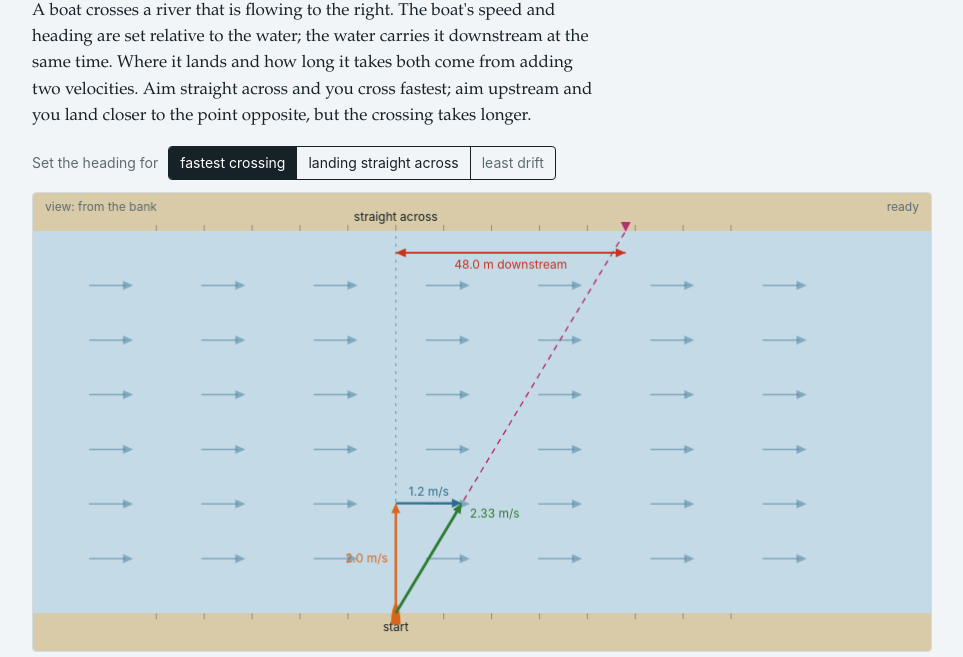
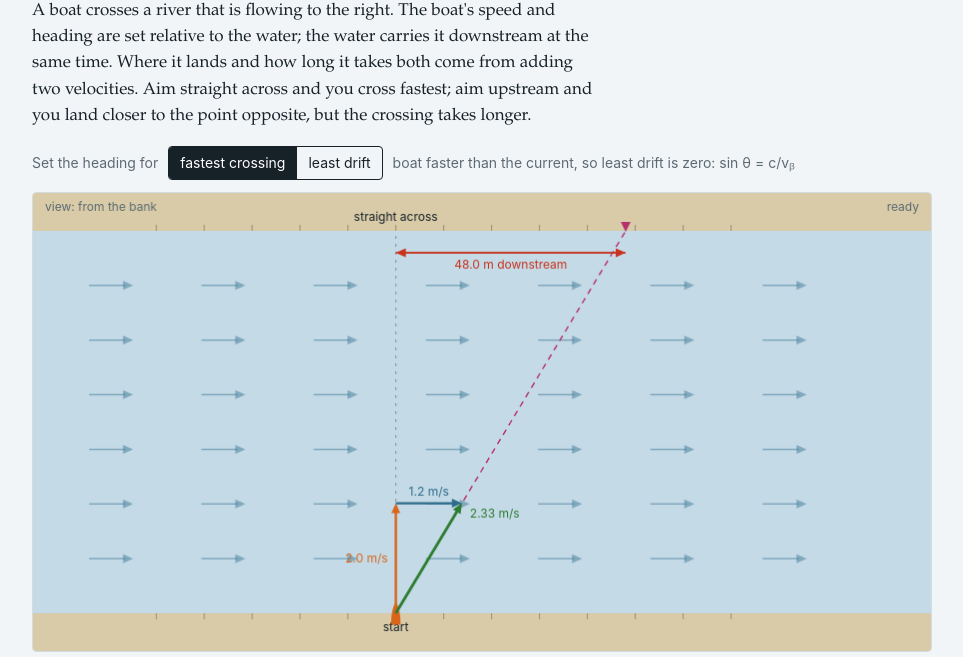
Before and after one commit to widener-physics/opensims, a plain HTML site: page sims/river-crossing.html in a window 1280 px wide. Shown: the part 119-776 px from the top of the page, without its empty margins (158-1121 px from the left). Drawn offline with Linux system fonts and the light colour scheme.

Commit message:
updated least drift setting

```diff
--- a/sims/river-crossing.html
+++ b/sims/river-crossing.html
@@ -93,8 +93,7 @@
   <div class="presets"><span>Set the heading for</span>
     <div class="seg" role="group" aria-label="Presets">
       <button id="p_fast" title="Aim straight across">fastest crossing</button>
-      <button id="p_zero" title="Aim upstream so the drift is zero">landing straight across</button>
-      <button id="p_min" title="When the current is faster than the boat, the heading that drifts least">least drift</button>
+      <button id="p_min" title="Aim upstream by the angle that drifts least: zero drift if the boat can beat the current">least drift</button>
     </div>
     <span id="p_note"></span>
   </div>
@@ -134,10 +133,10 @@
   </div>
 
   <div class="notes">
-    <p><b>What to try.</b> With the boat faster than the current, press "landing straight across" and check the heading against sin <i>&theta;</i> = <i>c</i>/<i>v</i><sub>b</sub>;
-      then compare its crossing time with the fastest crossing. Set the current faster than the boat: the "straight across" preset grays out because no heading
-      can get there, and "least drift" finds the best you can do, sin <i>&theta;</i> = <i>v</i><sub>b</sub>/<i>c</i>. Tick "view from the water": the boat's path becomes a straight
-      line along its heading, and it is the banks that move.</p>
+    <p><b>What to try.</b> With the boat faster than the current, press "least drift": it lands straight across, at the heading sin <i>&theta;</i> = <i>c</i>/<i>v</i><sub>b</sub>;
+      compare its crossing time with the fastest crossing. Now raise the current above the boat's speed. No heading can land straight across any more, and
+      "least drift" switches to the best you can do, sin <i>&theta;</i> = <i>v</i><sub>b</sub>/<i>c</i>; the note beside the buttons tells you which case you are in. Tick "view from the
+      water": the boat's path becomes a straight line along its heading, and it is the banks that move.</p>
     <p>Units: meters and seconds. The current is uniform across the river unless "fastest mid-river" is ticked, which uses a parabolic profile that is zero
       at the banks and <i>c</i> at the center (mean &frac23;<i>c</i>); in that case the path curves and the water-frame view is not available, since different
       parts of the river move at different speeds.</p>
@@ -312,14 +311,15 @@
     $('rate_v').textContent = st.rate + '× real time';
     $('tval').textContent = st.t.toFixed(1);
     scrub.value = String(Math.round(st.t / M.tEnd * 1000));
-    // presets
-    $('p_zero').disabled = !M.zeroPossible;
-    $('p_min').disabled = M.zeroPossible || M.meanC === 0;
-    $('p_note').textContent = M.zeroPossible ? '' : st.cs === 0 ? 'no current: every heading lands where it points' : 'current faster than the boat: no heading lands straight across';
-    ['p_fast', 'p_zero', 'p_min'].forEach(id => $(id).setAttribute('aria-pressed', 'false'));
+    // presets: "least drift" is the zero-drift heading when the boat can beat the current, otherwise the best it can do
+    const thBest = M.zeroPossible ? M.thZero : M.thMin;
+    $('p_min').disabled = thBest === null;
+    $('p_note').textContent = M.meanC === 0 ? 'no current: every heading lands where it points'
+      : M.zeroPossible ? 'boat faster than the current, so least drift is zero: sin \u03B8 = c/v\u1D66'
+      : 'current faster than the boat: no heading lands straight across; least drift at sin \u03B8 = v\u1D66/c';
+    ['p_fast', 'p_min'].forEach(id => $(id).setAttribute('aria-pressed', 'false'));
     if (Math.abs(st.th) < 0.5) $('p_fast').setAttribute('aria-pressed', 'true');
-    else if (M.thZero !== null && Math.abs(st.th - deg(M.thZero)) < 0.6) $('p_zero').setAttribute('aria-pressed', 'true');
-    else if (M.thMin !== null && Math.abs(st.th - deg(M.thMin)) < 0.6) $('p_min').setAttribute('aria-pressed', 'true');
+    else if (thBest !== null && Math.abs(st.th - deg(thBest)) < 0.6) $('p_min').setAttribute('aria-pressed', 'true');
   }
   function rebuild(keepTime) {
     M = model();
@@ -328,8 +328,7 @@
   }
   function setHeading(d) { st.th = Math.round(d * 10) / 10; $('th').value = String(Math.round(d)); rebuild(); }
   $('p_fast').addEventListener('click', () => setHeading(0));
-  $('p_zero').addEventListener('click', () => { if (M.thZero !== null) setHeading(deg(M.thZero)); });
-  $('p_min').addEventListener('click', () => { if (M.thMin !== null) setHeading(deg(M.thMin)); });
+  $('p_min').addEventListener('click', () => { const th = M.zeroPossible ? M.thZero : M.thMin; if (th !== null) setHeading(deg(th)); });
   ['th', 'vb', 'cs', 'W'].forEach(id => $(id).addEventListener('input', () => { st[id] = +$(id).value; rebuild(); }));
   $('rate').addEventListener('input', () => { st.rate = +$('rate').value; readout(); });
   $('vecs').addEventListener('change', () => { st.vecs = $('vecs').checked; draw(); });
```
